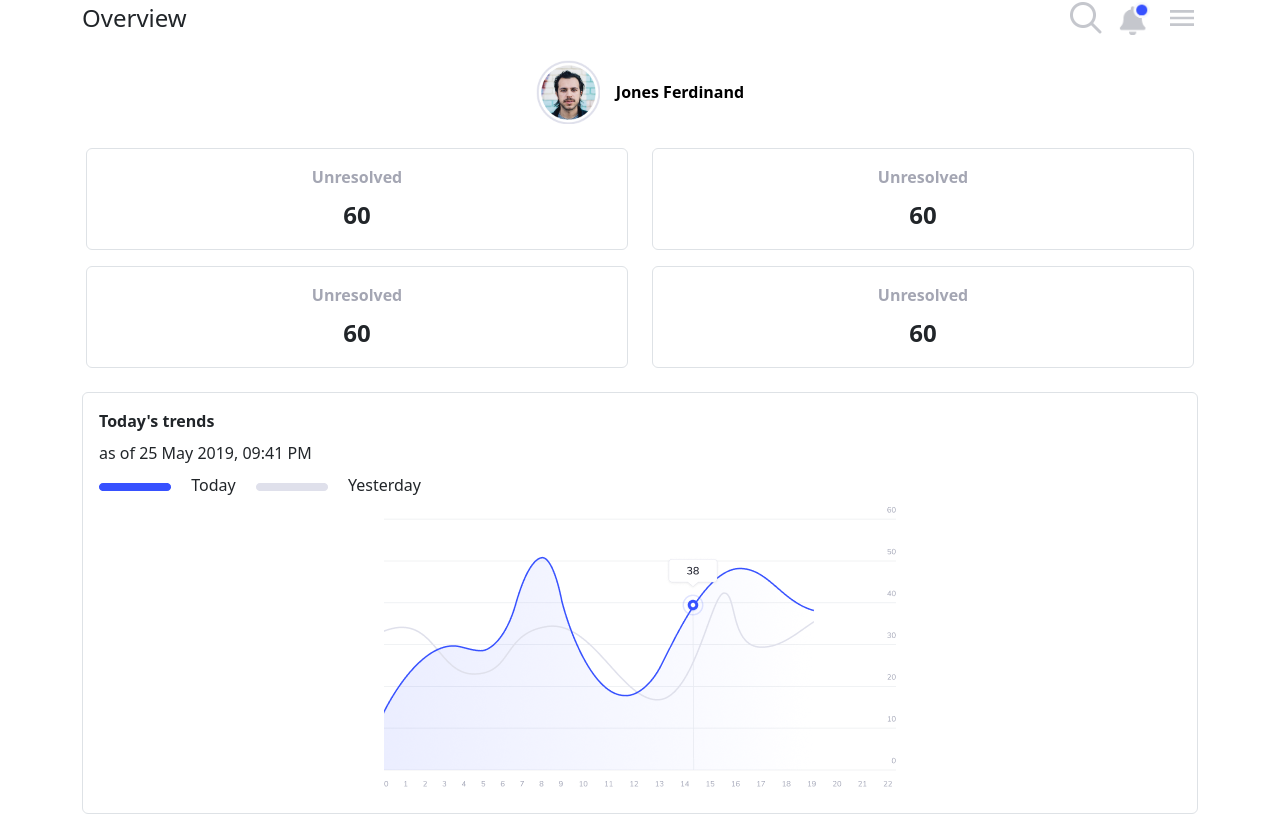
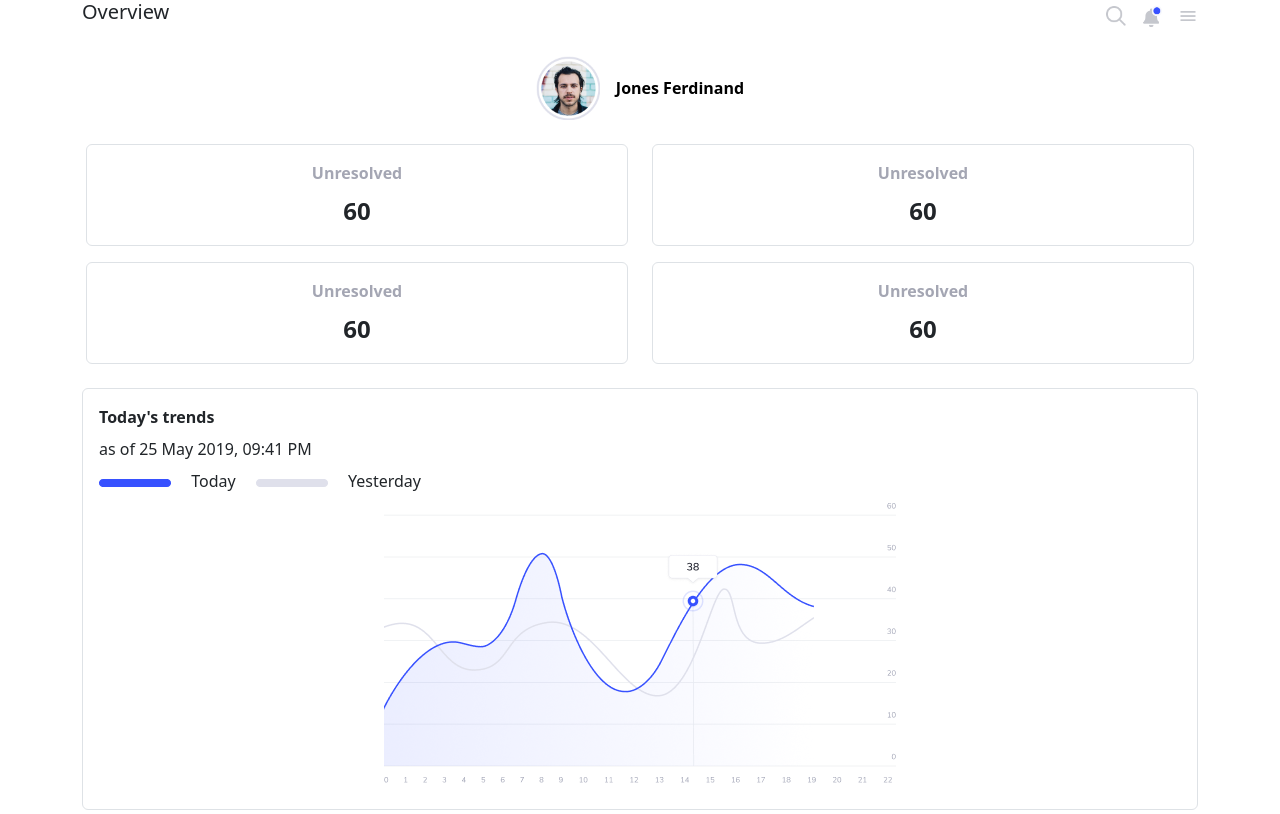
Before and after one commit to Florence-Yu/INM320SBB_Bootstrap, a website: page public/index.html in a window 1280 px wide. Shown: the top 814 px of the page. Drawn offline with nearby package versions, Linux system fonts and the light colour scheme.

Commit message:
Whatever

```diff
--- a/public/assets/css/style.css
+++ b/public/assets/css/style.css
@@ -1,9 +1,9 @@
-.offcanvas.offcanvas-end {
+.offcanvas.offcanvas-start {
     background-color:  #363740;
 }
 
 @media (max-width: 768px) {
-    .offcanvas.offcanvas-end {
+    .offcanvas.offcanvas-start {
       width: 100% !important;
     }
   }
@@ -20,12 +20,12 @@
     color: #A4A6B3;
   }
 
-  .offcanvas.offcanvas-end hr {
+  .offcanvas.offcanvas-start hr {
     color: #A4A6B3;
   }
 
-  .overview-header {
-    font-size: 1.5rem;
+  .h5.overview-header {
+    font-size: 1.0rem;
   }
 
   .avatar-name {
@@ -41,7 +41,7 @@
   }
 
   .graph-date {
-    /* font-size: .5rem; */
+    /* font-size:0.5rem; */
   }
 
   .graph-stats-number {
--- a/public/index.html
+++ b/public/index.html
@@ -18,13 +18,13 @@
              <!-- col can have -# or no suffix for auto width adjustment by bootstrap -->
             <div class="col-8 overview-header d-flex align-items-center">
             <!-- <div class="col-6">     -->
-                <span class="overview-header">Overview</span>
+                <h5 class="overview-header">Overview</h5>
             </div>
             <div class="col-4 header-icons d-flex align-items-center justify-content-end">
             <!-- <div class="col-6">     -->
-                <img class="me-3" src="assets/images/search.png" alt="" width="32px">
-                <img class="me-3" src="assets/images/new.png" alt="" width="32px">
-                <img class="" src="assets/images/menu_24dp_C5C7CD_FILL0_wght400_GRAD0_opsz24.png" alt="" width="32px" data-bs-toggle="offcanvas" data-bs-target="#offcanvasRight" aria-controls="offcanvasRight">
+                <img class="me-3" src="assets/images/search.png" alt="" width="20px">
+                <img class="me-3" src="assets/images/new.png" alt="" width="20px">
+                <img class="" src="assets/images/menu_24dp_C5C7CD_FILL0_wght400_GRAD0_opsz24.png" alt="" width="20px" data-bs-toggle="offcanvas" data-bs-target="#offcanvasStart" aria-controls="offcanvasStart">
             </div>
         </div>
         <div class="avatar-row row mb-4">
```
